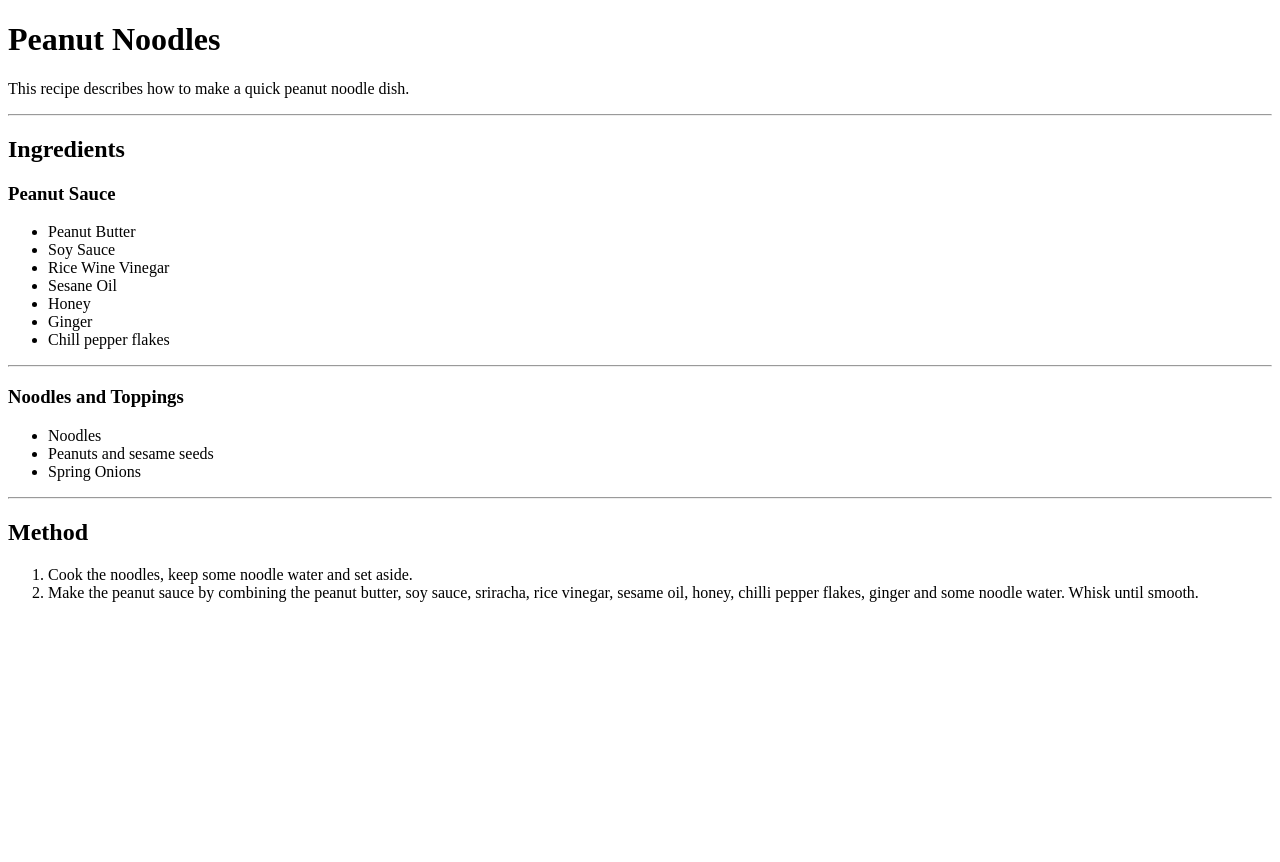
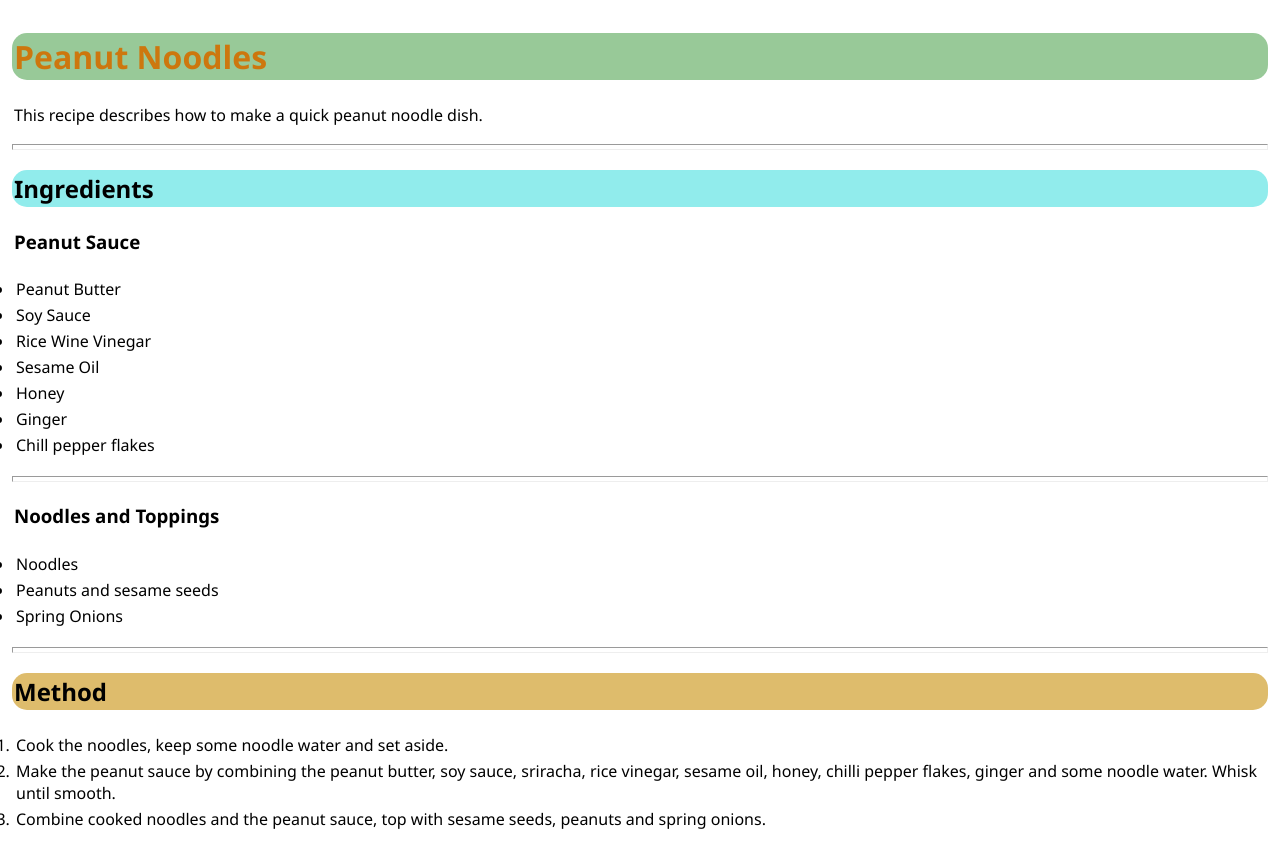
Before and after one commit to aclcheuk/odin-recipes, a plain HTML site: page recipes/peanut_noodle.html in a window 1280 px wide. Before the commit the page ends 800 px from the top, so only its background shows below. Drawn offline with Linux system fonts and the light colour scheme.

Commit message:
Add styles.css file

```diff
--- a/recipes/peanut_noodle.html
+++ b/recipes/peanut_noodle.html
@@ -4,20 +4,21 @@
     <head>
         <meta charset="UTF-8">
         <title>Peanut Noodle Recipe</title>
+        <link rel="stylesheet" href="../style.css">
     </head>
 
     <body>
         <h1>Peanut Noodles</h1>
         <p>This recipe describes how to make a quick peanut noodle dish.</p>
         <hr>
-        <h2>Ingredients</h2>
+        <h2 class="ingredients">Ingredients</h2>
 
         <h3>Peanut Sauce</h3>
         <ul>
             <li>Peanut Butter</li>
             <li>Soy Sauce</li>
             <li>Rice Wine Vinegar</li>
-            <li>Sesane Oil</li>
+            <li>Sesame Oil</li>
             <li>Honey</li>
             <li>Ginger</li>
             <li>Chill pepper flakes</li>
@@ -32,10 +33,11 @@
         </ul>
         <hr>
 
-        <h2>Method</h2>
+        <h2 class="method">Method</h2>
         <ol>
             <li>Cook the noodles, keep some noodle water and set aside.</li>
             <li>Make the peanut sauce by combining the peanut butter, soy sauce, sriracha, rice vinegar, sesame oil, honey, chilli pepper flakes, ginger and some noodle water. Whisk until smooth.</li>
+            <li>Combine cooked noodles and the peanut sauce, top with sesame seeds, peanuts and spring onions.</li>
         </ol>
 
     </body>
--- /dev/null
+++ b/style.css
@@ -0,0 +1,29 @@
+*{
+    padding:2px;
+    font-family: 'Segoe UI', Verdana, sans-serif;
+}
+
+body{
+    font-family:'Segoe UI', Verdana, sans-serif
+}
+
+h1{
+    color:rgb(205, 119, 14);
+    border-radius:15px;
+    font-weight:bold;
+    background-color:rgb(152, 201, 152);
+}
+
+h2.method{
+    background-color:rgb(222, 188, 108);
+    border-radius:15px;
+}
+
+h2.ingredients{
+    background-color:rgb(145, 236, 236);
+    border-radius:15px;
+}
+
+.index{
+    background-color:rgb(174, 80, 80)
+}
```
Also changed, not shown: index.html (+2 -1 lines), recipes/sourdough.html (+4 -3 lines).
